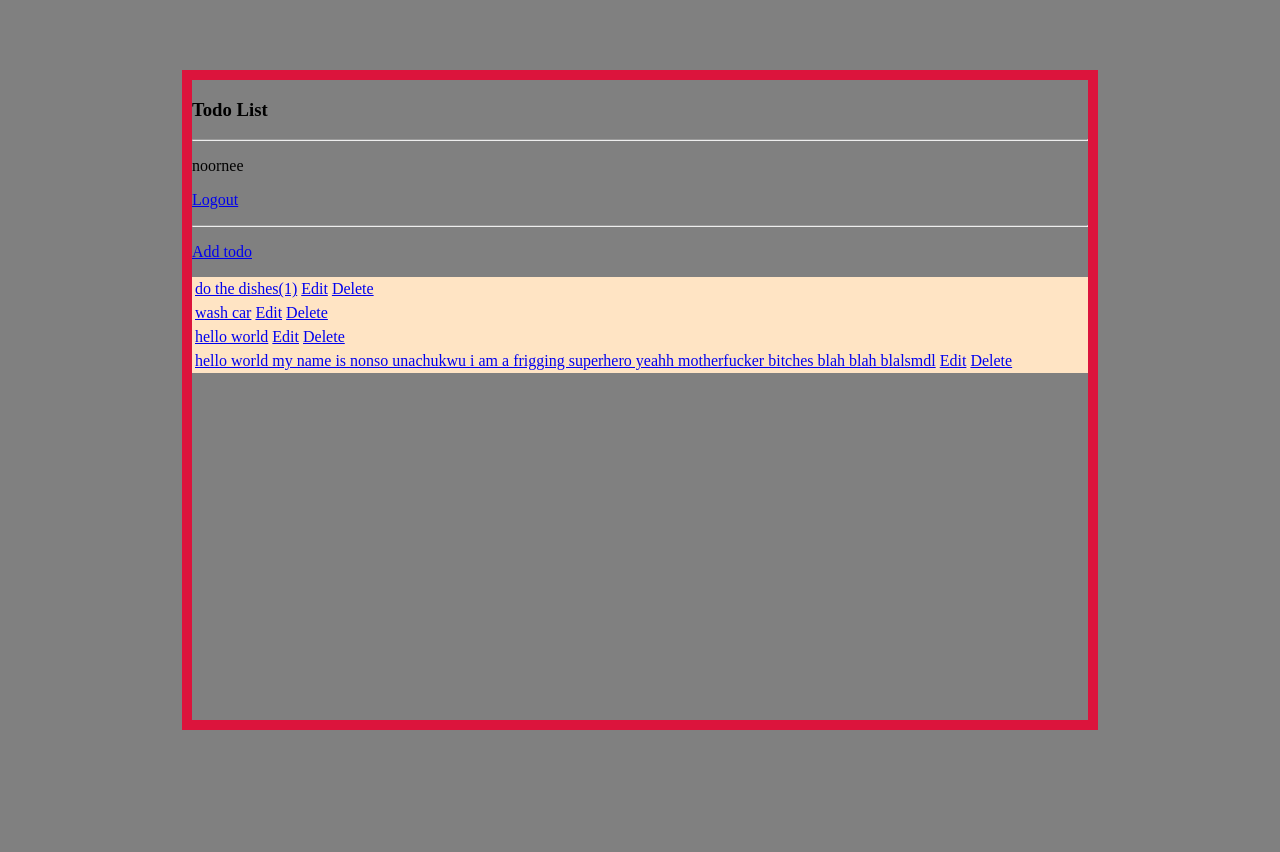
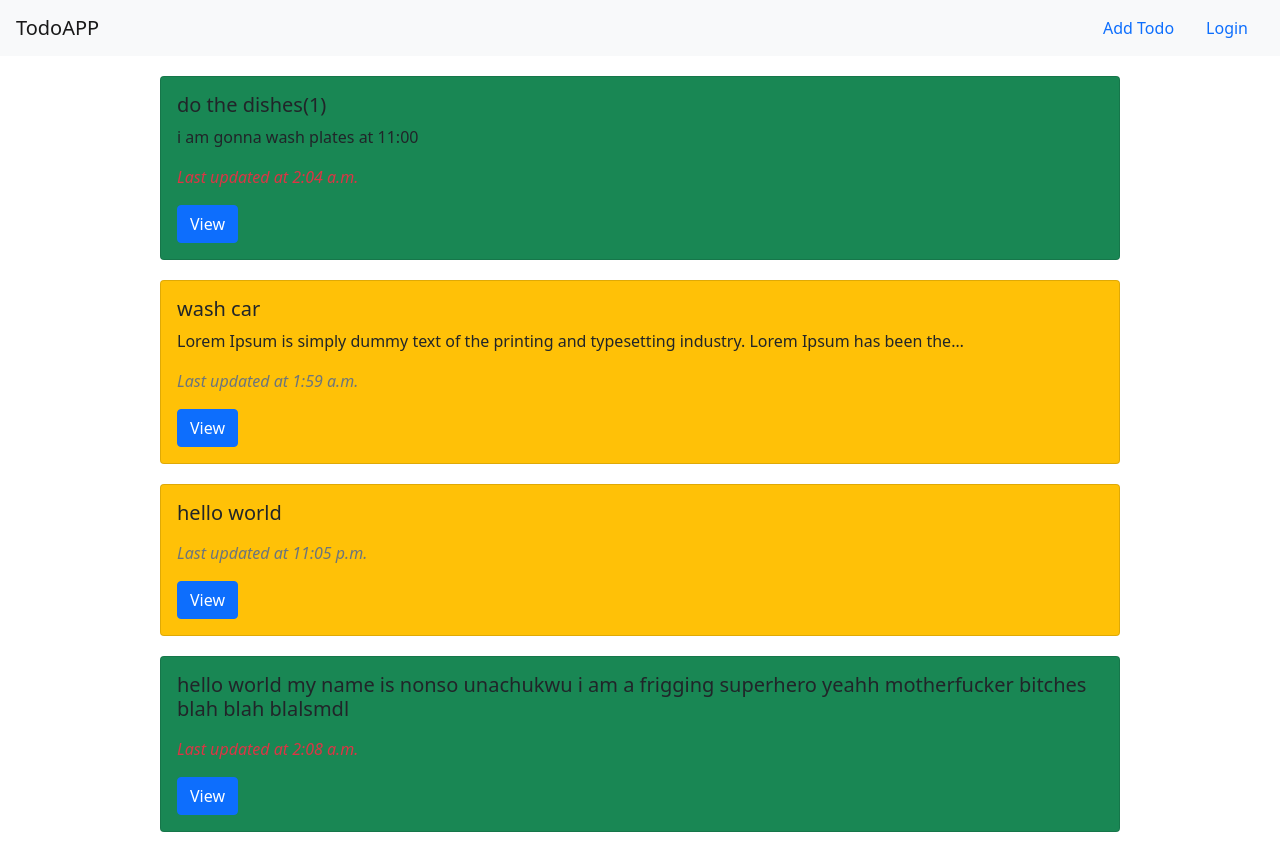
Before and after one commit to noornee/todo-app, a Django app: page / in a window 1280 px wide. Before the commit the page ends 730 px from the top, so only its background shows below. Run offline with Django 3.2, Linux system fonts and the light colour scheme; a user stored in the database is signed in; data comes from the database, SQL or seed files in the repository; both versions use the stored data as it was after the commit.

Commit message:
bootstrap style

```diff
--- a/mytodoapp/mytodoapp/settings.py
+++ b/mytodoapp/mytodoapp/settings.py
@@ -110,7 +110,7 @@ AUTH_PASSWORD_VALIDATORS = [
 
 LANGUAGE_CODE = 'en-us'
 
-TIME_ZONE = 'UTC'
+TIME_ZONE = 'Africa/Lagos'
 
 USE_I18N = True
 
--- a/mytodoapp/todo/static/todo/style.css
+++ b/mytodoapp/todo/static/todo/style.css
@@ -2,19 +2,11 @@ body {
     background-color: grey;
 }
 
-#todobody {
-    border: 10px solid crimson;
-    /* margin: 0 auto; */
-    width: 70%;
-    height: 80%;
-    position: absolute;
-    top: 50%;
-    left: 50%;
-    transform: translate(-50%, -50%);
+.todo-content {
+    border: 2px solid black;
+    margin-top: 15px;
+    width: 60%;
+    min-height: 100px;
+    hyphens: auto;
+    word-wrap: break-word;
 }
-
-.todo-container {
-    background-color: bisque;
-    display: flex;
-    justify-content: space-between;
-}
--- a/mytodoapp/todo/templates/todo/base.html
+++ b/mytodoapp/todo/templates/todo/base.html
@@ -6,9 +6,23 @@
     <meta http-equiv="X-UA-Compatible" content="IE=edge">
     <meta name="viewport" content="width=device-width, initial-scale=1.0">
     <link rel="stylesheet" href="{% static 'todo/style.css' %}">
+    <link href="https://cdn.jsdelivr.net/npm/bootstrap@5.0.1/dist/css/bootstrap.min.css" rel="stylesheet" integrity="sha384-+0n0xVW2eSR5OomGNYDnhzAbDsOXxcvSN1TPprVMTNDbiYZCxYbOOl7+AMvyTG2x" crossorigin="anonymous">
     <title>Todo</title>
 </head>
 <body>
+    <nav class="navbar navbar-light bg-light px-3">
+        <a class="navbar-brand" href="#">TodoAPP</a>
+        <ul class="nav">
+          <li class="nav-item">
+            <a class="nav-link" href="{% url 'todo:todo_create' %}">Add Todo</a>
+          </li>
+          <li class="nav-item">
+            <a class="nav-link" href="#scrollspyHeading2">
+                <span class="glyphicon glyphicon-log-in">Login</span>
+            </a>
+          </li>
+        </ul>
+    </nav>
     {% block content %}
 
     {% endblock %}
--- a/mytodoapp/todo/templates/todo/index.html
+++ b/mytodoapp/todo/templates/todo/index.html
@@ -1,10 +1,8 @@
 {% extends 'todo/base.html' %}
 
+
 {% block content %}
-
-<div id="todobody">
-
-<h3>Todo List</h3>
+<!-- <h3>Todo List</h3>
 <hr>
 {% if request.user.is_authenticated %}
     <p>{{ request.user }}</p>
@@ -13,30 +11,43 @@
     </p>
 {% endif %}
 <hr>
-<p><a href="{% url 'todo:todo_create' %}">Add todo</a></p>
+<p><a href="{% url 'todo:todo_create' %}">Add todo</a></p> -->
+
+
+
 
 
 <div class="todo-container">
-<div class="todo-content">
-    {% for todo in todo_list %}
-    <table>
-        <tr>
-            <td>
-                <a href="{% url 'todo:todo_detail' todo.id %}">{{ todo.title }}</a>
-            </td>
-            <td>
-                <a href="{% url 'todo:todo_edit' todo.id %}">Edit</a>
-            </td>
-            <td>
-                <a href="{% url 'todo:todo_delete' todo.id %}">Delete</a>
-            </td>
-        </tr>
-    </table>
-    {% endfor %}
-</div>
-</div>
-
-
+{% for todo in todo_list %}
+    {% if todo.complete == False %}
+<div class="card w-75 mx-auto bg-warning" style="margin:20px">
+    <div class="card-body">
+        <h5 class="card-title">{{ todo.title }}</h5>
+        <p class="card-text">
+        {{ todo.description|truncatechars:100}}
+        </p>
+        <p>
+            <i class="text-muted">Last updated at {{ todo.modified }}</i>
+        </p>
+        <a href="{% url 'todo:todo_edit' todo.id %}" class="btn btn-primary">View</a>
+    </div>
+    </div>
+{% else %}
+<div class="card w-75 mx-auto bg-success" style="margin:20px">
+    <div class="card-body">
+        <h5 class="card-title">{{ todo.title }}</h5>
+        <p class="card-text">
+        {{ todo.description|truncatechars:100}}
+        </p>
+        <p>
+            <i class="text-danger">Last updated at {{ todo.modified }}</i>
+            <!-- text-muted -->
+        </p>
+        <a href="{% url 'todo:todo_edit' todo.id %}" class="btn btn-primary">View</a>
+    </div>
+    </div>
+    {% endif %}
+{% endfor %}
 </div>
 
 {% endblock %}
```
Also changed, not shown: mytodoapp/db.sqlite3, 1 other file.
